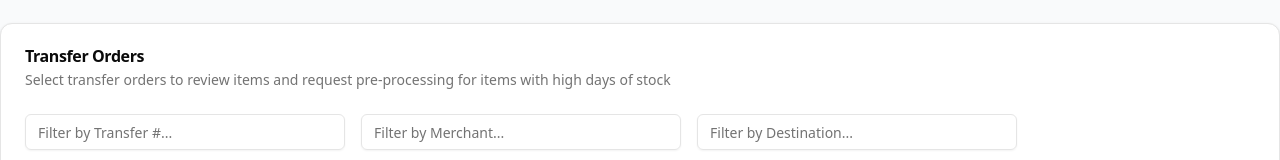
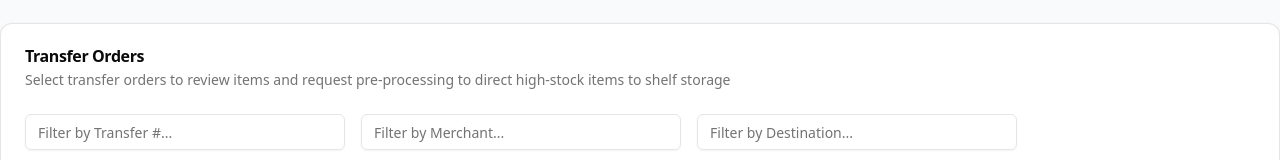
Before and after one commit to gauravgupta-ctrl/fc-putaway-preprocessing, a Next.js app: page /admin/dashboard in a window 1280 px wide. Shown: the part 220-380 px from the top of the page. Built offline with nearby package versions, Linux system fonts and the light colour scheme; no server answers; the database is empty.

Commit message:
Clarify that pre-processing directs items to shelf storage

```diff
--- a/app/admin/dashboard/page.tsx
+++ b/app/admin/dashboard/page.tsx
@@ -109,7 +109,7 @@ export default function DashboardPage() {
         <CardHeader>
           <CardTitle>Transfer Orders</CardTitle>
           <CardDescription>
-            Select transfer orders to review items and request pre-processing for items with high days of stock
+            Select transfer orders to review items and request pre-processing to direct high-stock items to shelf storage
           </CardDescription>
         </CardHeader>
         <CardContent>
```
